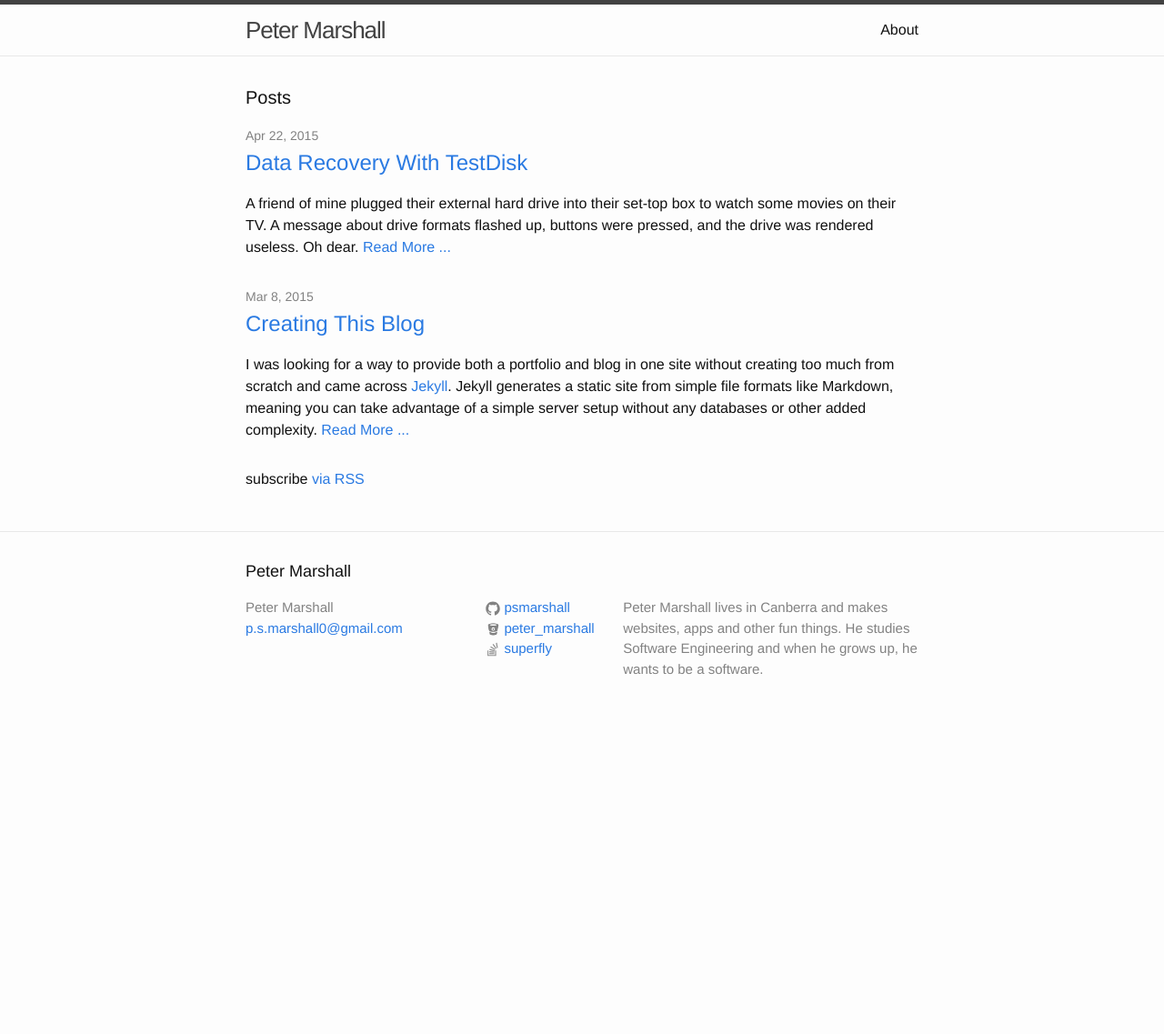
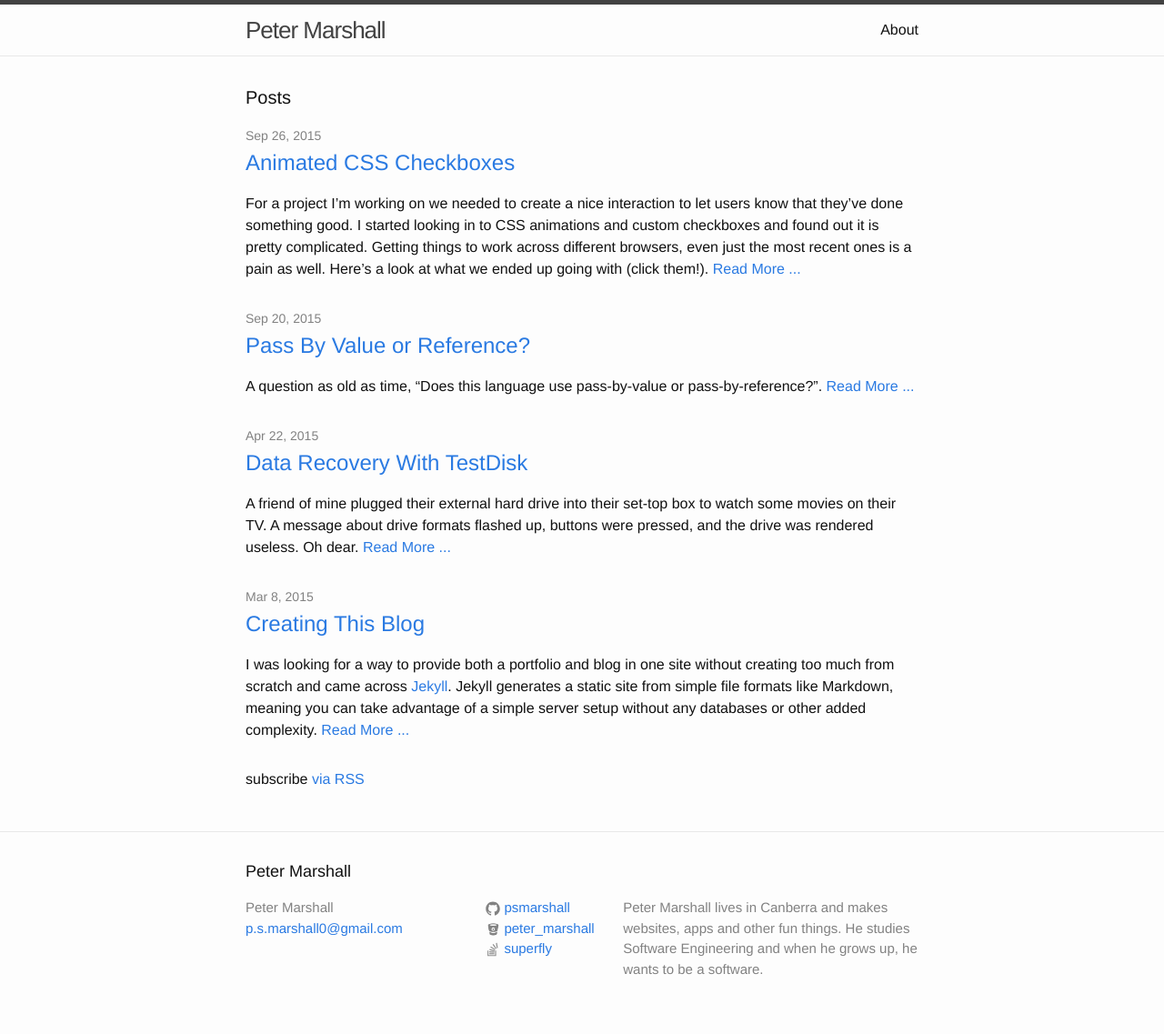
Before and after one commit to psmarshall/blog-and-portfolio, a Jekyll site: the page built from index.html, in a window 1280 px wide. Shown: the whole page at 91% size. Built offline with Jekyll 4.4.1, drawn with Linux system fonts in a browser that asks for light colours; comment, search, counter and statistics services are not loaded; before the commit the page ends 900 px from its top, so only the background shows below that.

Commit message:
Added two more blog posts and new css include thingo

```diff
--- a/_includes/head.html
+++ b/_includes/head.html
@@ -9,4 +9,11 @@
   <link rel="stylesheet" href="{{ "/css/main.css" | prepend: site.baseurl }}">
   <link rel="canonical" href="{{ page.url | replace:'index.html','' | prepend: site.baseurl | prepend: site.url }}">
   <link rel="alternate" type="application/rss+xml" title="{{ site.title }}" href="{{ "/feed.xml" | prepend: site.baseurl | prepend: site.url }}" />
+
+  {% if page.custom_css %}
+    {% for stylesheet in page.custom_css %}
+    <link rel="stylesheet" href="/css/{{ stylesheet }}.css" media="screen" type="text/css">
+    {% endfor %}
+  {% endif %}
+
 </head>
--- /dev/null
+++ b/_posts/2015-09-20-pass-by-value-or-reference.markdown
@@ -0,0 +1,136 @@
+---
+layout:   post
+title:    "Pass By Value or Reference?"
+date:     2015-09-20 17:50:13
+comments: true
+---
+A question as old as time, "Does this language use pass-by-value or pass-by-reference?".
+
+As it turns out, few programmers actually care about the definition of those words when they ask that question. What they really mean is, what will happen in the following situations?
+
+{% highlight php %}
+<?php
+function modify_in_place($prices) {
+	$prices[0] = 100;
+}
+
+function modify_location($prices) {
+	$prices = [40, 50, 60];
+}
+
+$prices = [1, 2, 3];
+modify_in_place($prices);
+if ($prices[0] == 100) {
+    echo "Pass-by-reference!\n";
+} else {
+    echo "Pass-by-value!\n"; // Yep
+}
+
+$prices = [1, 2, 3];
+modify_location($prices);
+if ($prices[0] == 40) {
+    echo "Pass-by-reference!\n";
+} else {
+    echo "Pass-by-value!\n"; // Yep
+}
+?>
+{% endhighlight %}
+
+In the first example, we modify the array parameter in place. Our changes aren't visible outside of our function, so we have plain old pass-by-value.
+
+So what's with the second example? Its used to show the different between pass-by-reference and a more subtle idea, pass *object references* by value. More on that in a bit.
+
+For PHP which allows an explicit pass-by-reference, we'll add two more tests.
+
+{% highlight php %}
+<?php
+function modify_in_place_by_ref(&$prices) {
+	$prices[0] = 100;
+}
+
+function modify_location_by_ref(&$prices) {
+	$prices = [40, 50, 60];
+}
+
+$prices = [1, 2, 3];
+modify_in_place_by_ref($prices);
+if ($prices[0] == 100) {
+    echo "Pass-by-reference!\n"; // Yep
+} else {
+    echo "Pass-by-value!\n";
+}
+
+$prices = [1, 2, 3];
+modify_location_by_ref($prices);
+if ($prices[0] == 40) {
+    echo "Pass-by-reference!\n"; // Yep
+} else {
+    echo "Pass-by-value!\n";
+}
+?>
+{% endhighlight %}
+
+So if we really want pass-by-reference, we can get it. Cool, so we have pass-by-value and explicit pass-by-reference. What happens if we try the same test in Python?
+
+{% highlight python %}
+def modify_in_place(prices):
+    prices[0] = 100;
+
+def modify_location(prices):
+    prices = [40, 50, 60];
+
+prices = [1, 2, 3];
+modify_in_place(prices);
+if prices[0] == 100:
+    print "Pass-by-reference!\n"; # Yep
+else:
+    print "Pass-by-value!\n";
+
+prices = [1, 2, 3];
+modify_location(prices);
+if prices[0] == 40:
+    print "Pass-by-reference!\n";
+else:
+    print "Pass-by-value!\n"; # Yep
+{% endhighlight %}
+
+Uhhhhhh hrrmmmmm ok. So we can modify our array in place, which looks like pass-by-reference. But we can't reassign our array to something else and have it stick. What does that look like ...
+
+{% highlight c %}
+void modify_in_place(int* prices) {
+    prices[0] = 100;
+}
+
+void modify_location(int* prices) {
+    int p2[3] = {40, 50, 60};
+    prices = p2;
+}
+
+int main()
+{
+    int prices[3] = {1, 2, 3};
+    modify_in_place(prices);
+    if (prices[0] == 100) {
+        printf("Pass by reference!\n"); // Yep
+    } else {
+        printf("Pass by value!\n");
+    }
+
+    int prices2[3] = {1, 2, 3};
+    modify_location(prices2);
+    if (prices2[0] == 40) {
+        printf("Pass by reference!\n");
+    } else {
+        printf("Pass by value!\n"); // Yep
+    }
+    return 0;
+}
+{% endhighlight %}
+
+First of all, why are we passing in an array but receiving an `int*` in our function? Arrays will decay to pointers when passed in C (and C++). This behaviour makes more sense looking at it in C; changing what our pointer points to in `modify_location` shouldn't change anything outside our function, because that's just our local copy of a pointer to the array.
+
+C only provides pass-by-value. So what actually happened in the first case? Well just like Python, Java, Javascript and C#, C is passing the reference to the array by value. In C, this means we are passing a pointer, which our function receives its own local copy of. We can dereference that pointer and change the underlying structure and have it seen from outside our function as in `modify_in_place`, but we can't change what the original pointer points to - for that we would need an `int**`.
+
+So a lot of languages are actually providing this pass-by-value only thing, including passing object references by value. C++ provides pass-by-reference with a modified function prototype, similar to how PHP does it: `modify_location_by_ref(int*& prices)`. Notice here we are actually passing the pointer by reference - this gives us the same semantics as PHP, where `modify_in_place` will dutifully modify our array, and `modify_location` will actually change where our original pointer points to. This example is less confusing in C++ if you use something that isn't an array which decays to a pointer.
+
+So why does PHP provide pass-by-value for arrays, and not pass object reference by value? Who knows. But they do. This has actually ended up having severe consequences for PHP. Arrays are passed by value by default - that looks like a whole lot of copying going on. In reality, PHP implements a nice delayed copy, only actually copying the elements when they need to. Unfortunately this relies on reference counting garbage collection: read more in my [Honours thesis](/portfolio/php-garbage-collection/).
--- /dev/null
+++ b/_posts/2015-09-26-animated-css-checkboxes.markdown
@@ -0,0 +1,147 @@
+---
+layout:   post
+title:    "Animated CSS Checkboxes"
+date:     2015-09-26 17:43:54
+comments: true
+custom_css: checkboxes
+---
+
+For a project I'm working on we needed to create a nice interaction to let users know that they've done something good. I started looking in to CSS animations and custom checkboxes and found out it is pretty complicated. Getting things to work across different browsers, even just the most recent ones is a pain as well. Here's a look at what we ended up going with (click them!).
+
+<div class="ticks">
+    <div class="tick-sub">
+        <input type="checkbox" id="submit-tick" name="submit-tick" />
+        <label for="submit-tick"></label>
+    </div>
+    <div class="tick-cross">
+        <input type="checkbox" id="submit-cross" name="submit-cross" />
+        <label for="submit-cross"></label>
+    </div>
+</div>
+
+The HTML is fairly straight forward:
+
+{% highlight html %}
+<div class="ticks">
+    <div class="tick-sub">
+        <input type="checkbox" id="submit-tick" name="submit-tick" />
+        <label for="submit-tick"></label>
+    </div>
+    <div class="tick-cross">
+        <input type="checkbox" id="submit-cross" name="submit-cross" />
+        <label for="submit-cross"></label>
+    </div>
+</div>
+{% endhighlight %}
+
+There are a few crucial pieces here, though. First we have a div called "ticks" to wrap the whole thing. An inner div for each checkbox is going to act as our background and wrap up our checkbox and label. The HTML input element has a type "checkbox" and that provides us with the basic checking and unchecking functionality so we don't have to rewrite those parts. It also lets you use these checkboxes in a form directly and all the other perks that come with HTML input elements.
+
+CSS will also be able to recognise when they are checked or not using the `:checked` [pseudo-class][w3pseudoc]. The labels actually do most of the work for us, and we add the tick/cross as a `::before` [pseudo-element][w3pseudoe] and the animation as an `::after` pseudo-element.
+
+First of all, we need to hide the ugly default checkboxes and center up our pretty ones:
+{% highlight css %}
+.ticks input {
+  display: none;
+}
+.ticks {
+  text-align: center;
+}
+{% endhighlight %}
+
+The rest of the CSS is a bit more convoluted (note that this is actually SCSS):
+
+{% highlight scss %}
+.tick-sub, .tick-cross {
+    /* Grey background on the div itself */
+    display: inline-block;
+    width: 50px;
+    height: 50px;
+    border-radius: 25px;
+    margin: 8px;
+    background: #cbd1d8;
+    label {
+        /* The label defines the clickable region so make sure
+           the dimensions match up. Also set up the pointer so
+           users know its clickable. */
+        display: block;
+        width: 50px;
+        height: 50px;
+        border-radius: 25px;
+        padding: 0px;
+        position: relative;
+        cursor: pointer;
+        &::before {
+            /* The tick. */
+            display: block;
+            content:'\2714';
+            text-align: center;
+            line-height: 50px;
+            color: #fff;
+            font-size: 2rem;
+        }
+        &:hover {
+            /* Respond to hovering cursor to indicate we want
+               to be clicked. */
+            background: #9faab7;
+        }
+    }
+    input:checked + label::after {
+        /* Fire out animation in the ::after pseudo-element */
+        -webkit-animation: click-wave 0.85s;
+        -moz-animation: click-wave 0.85s;
+        animation: click-wave 0.85s;
+        background: #2fb207;
+        content:'';
+        display: inline-block;
+        position: absolute;
+        left: 0px;
+        top: 0px;
+        z-index: 100;
+    }
+    input:checked + label {
+        /* Special background colour once we've been ticked */
+        background: #2fb207;
+    }
+    &.tick-cross {
+        /* Customise above settings for the cross */
+        input:checked + label::after {
+            background: darkorange;
+        }
+        input:checked + label {
+            background: darkorange;
+        }
+        label {
+            &::before {
+                content:'\2716';
+            }
+        }
+    }
+}
+{% endhighlight %}
+
+The final piece we are missing is the definition of `click-wave`. I just provide one here, but you need the same thing for @-webkit-keyframes, @-moz-keyframes and @-o-keyframes.
+
+We just have two simple keyframes which describe the start and end point of the animation. We start with a circle the size of the checkbox and expand out to a much large circle as we slowly fade out:
+
+{% highlight scss %}
+@keyframes click-wave {
+    0% {
+        width: 50px;
+        height: 50px;
+        border-radius: 25px;
+        opacity: 0.5;
+    }
+    100% {
+        width: 300px;
+        height: 300px;
+        border-radius: 150px;
+        margin-left: -125px;
+        margin-top: -125px;
+        opacity: 0.0;
+    }
+}
+{% endhighlight %}
+
+
+[w3pseudoc]:        http://www.w3schools.com/css/css_pseudo_classes.asp
+[w3pseudoe]:        http://www.w3schools.com/css/css_pseudo_elements.asp
--- /dev/null
+++ b/css/checkboxes.scss
@@ -0,0 +1,140 @@
+---
+---
+
+.ticks {
+    text-align: center;
+}
+
+.ticks input {
+    display: none;
+}
+.tick-sub, .tick-cross {
+    /* Grey background on the div itself */
+    display: inline-block;
+    width: 50px;
+    height: 50px;
+    border-radius: 25px;
+    margin: 8px;
+    background: #cbd1d8;
+    label {
+        /* The label defines the clickable region so make sure
+           the dimensions match up. Also set up the pointer so
+           users know its clickable. */
+        display: block;
+        width: 50px;
+        height: 50px;
+        border-radius: 25px;
+        padding: 0px;
+        position: relative;
+        cursor: pointer;
+        &::before {
+            /* The tick. */
+            display: block;
+            content:'\2714';
+            text-align: center;
+            line-height: 50px;
+            color: #fff;
+            font-size: 2rem;
+        }
+        &:hover {
+            /* Respond to hovering cursor to indicate we want
+               to be clicked. */
+            background: #9faab7;
+        }
+    }
+    input:checked + label::after {
+        /* Fire out animation in the ::after pseudo-element */
+        -webkit-animation: click-wave 0.85s;
+        -moz-animation: click-wave 0.85s;
+        animation: click-wave 0.85s;
+        background: #2fb207;
+        content:'';
+        display: inline-block;
+        position: absolute;
+        left: 0px;
+        top: 0px;
+        z-index: 100;
+    }
+    input:checked + label {
+        /* Special background colour once we've been ticked */
+        background: #2fb207;
+    }
+    &.tick-cross {
+        /* Customise above settings for the cross */
+        input:checked + label::after {
+            background: darkorange;
+        }
+        input:checked + label {
+            background: darkorange;
+        }
+        label {
+            &::before {
+                content:'\2716';
+            }
+        }
+    }
+}
+@-webkit-keyframes click-wave {
+    0% {
+        width: 50px;
+        height: 50px;
+        border-radius: 25px;
+        opacity: 0.5;
+    }
+    100% {
+        width: 300px;
+        height: 300px;
+        border-radius: 150px;
+        margin-left: -125px;
+        margin-top: -125px;
+        opacity: 0.0;
+    }
+}
+@-moz-keyframes click-wave {
+    0% {
+        width: 50px;
+        height: 50px;
+        border-radius: 25px;
+        opacity: 0.5;
+    }
+    100% {
+        width: 300px;
+        height: 300px;
+        border-radius: 150px;
+        margin-left: -125px;
+        margin-top: -125px;
+        opacity: 0.0;
+    }
+}
+@-o-keyframes click-wave {
+    0% {
+        width: 50px;
+        height: 50px;
+        border-radius: 25px;
+        opacity: 0.5;
+    }
+    100% {
+        width: 300px;
+        height: 300px;
+        border-radius: 150px;
+        margin-left: -125px;
+        margin-top: -125px;
+        opacity: 0.0;
+    }
+}
+@keyframes click-wave {
+    0% {
+        width: 50px;
+        height: 50px;
+        border-radius: 25px;
+        opacity: 0.5;
+    }
+    100% {
+        width: 300px;
+        height: 300px;
+        border-radius: 150px;
+        margin-left: -125px;
+        margin-top: -125px;
+        opacity: 0.0;
+    }
+}
```
